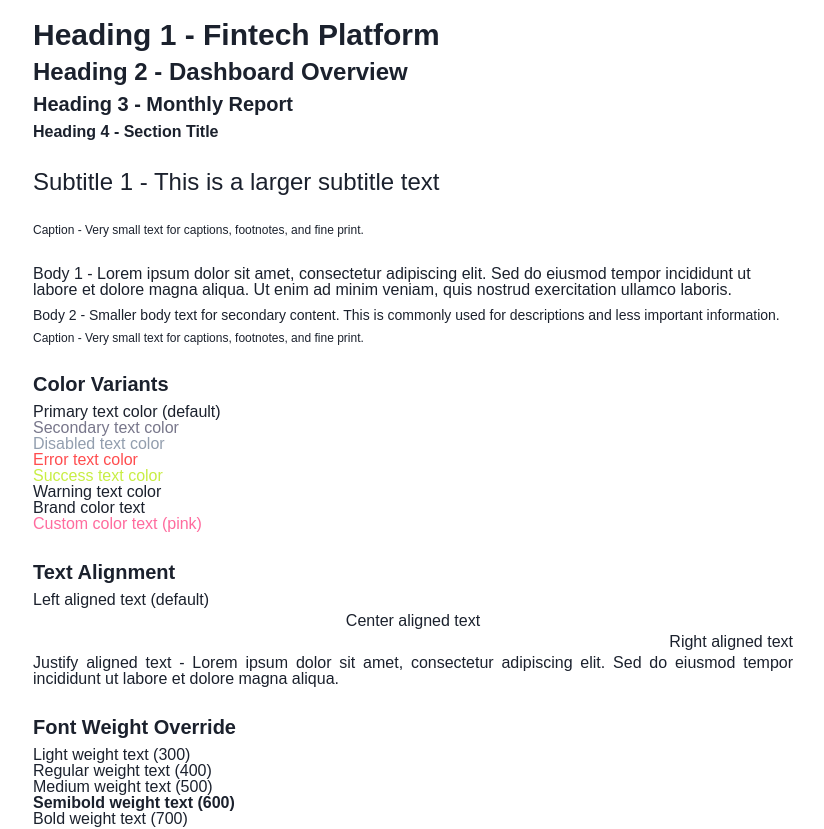
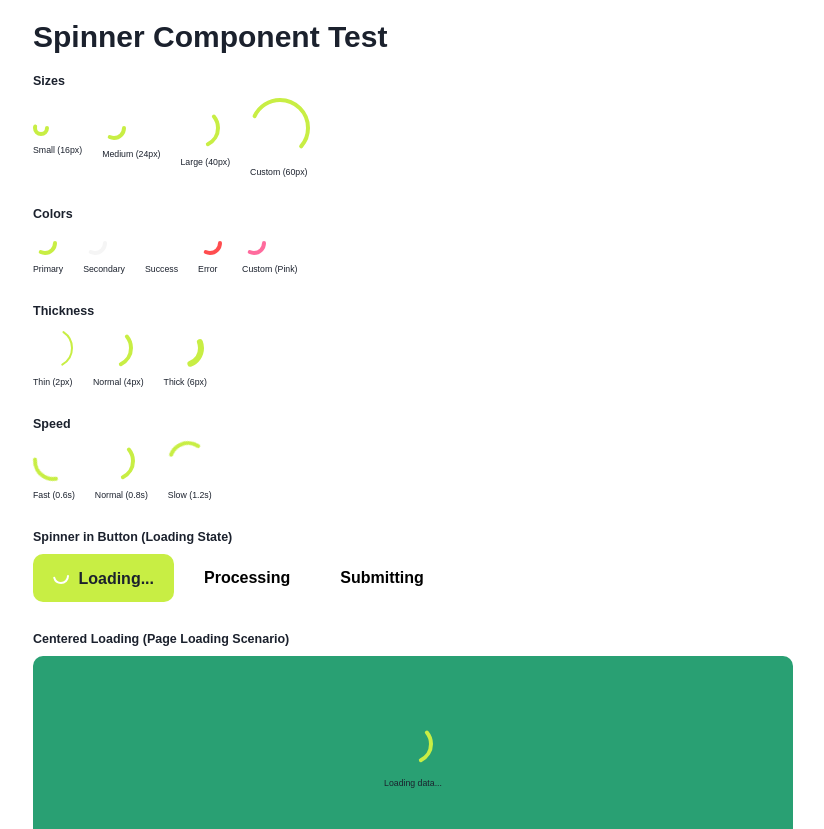
Before and after one commit to selkisamet/fintech-case, a React (Vite) app: page /login in a window 1280 px wide. Shown: the top 829 px of the page, without its empty margins (227-1051 px from the left). Built offline with nearby package versions, Linux system fonts and the light colour scheme.

Commit message:
feat: add Spinner atom component with animation

```diff
--- a/src/App.jsx
+++ b/src/App.jsx
@@ -1,7 +1,8 @@
 import { ThemeProvider } from 'styled-components';
 import { GlobalStyles } from './styles/GlobalStyles';
 import { theme } from './styles/theme';
-import Text from './components/atoms/Text/Text';
+import Button from './components/atoms/Button/Button';
+import Spinner from './components/atoms/Spinner/Spinner';
 
 function App() {
   return (
@@ -9,80 +10,127 @@ function App() {
       <GlobalStyles />
 
       <div style={{ padding: '2rem', maxWidth: '800px', margin: '0 auto' }}>
+        <h1 style={{ marginBottom: '2rem' }}>Spinner Component Test</h1>
+
         <div style={{ marginBottom: '3rem' }}>
-          <Text variant="heading1" as="h1">Heading 1 - Fintech Platform</Text>
-          <Text variant="heading2" as="h2" style={{ marginTop: '1rem' }}>Heading 2 - Dashboard Overview</Text>
-          <Text variant="heading3" as="h3" style={{ marginTop: '1rem' }}>Heading 3 - Monthly Report</Text>
-          <Text variant="heading4" as="h4" style={{ marginTop: '1rem' }}>Heading 4 - Section Title</Text>
+          <h2 style={{ marginBottom: '1rem', fontSize: '1.25rem' }}>Sizes</h2>
+          <div style={{ display: 'flex', gap: '2rem', alignItems: 'center' }}>
+            <div>
+              <Spinner size="small" />
+              <p style={{ fontSize: '0.875rem', marginTop: '0.5rem' }}>Small (16px)</p>
+            </div>
+            <div>
+              <Spinner size="medium" />
+              <p style={{ fontSize: '0.875rem', marginTop: '0.5rem' }}>Medium (24px)</p>
+            </div>
+            <div>
+              <Spinner size="large" />
+              <p style={{ fontSize: '0.875rem', marginTop: '0.5rem' }}>Large (40px)</p>
+            </div>
+            <div>
+              <Spinner size={60} />
+              <p style={{ fontSize: '0.875rem', marginTop: '0.5rem' }}>Custom (60px)</p>
+            </div>
+          </div>
         </div>
 
         <div style={{ marginBottom: '3rem' }}>
-          <Text variant="subtitle1">Subtitle 1 - This is a larger subtitle text</Text>
+          <h2 style={{ marginBottom: '1rem', fontSize: '1.25rem' }}>Colors</h2>
+          <div style={{ display: 'flex', gap: '2rem', alignItems: 'center', flexWrap: 'wrap' }}>
+            <div>
+              <Spinner color="primary" />
+              <p style={{ fontSize: '0.875rem', marginTop: '0.5rem' }}>Primary</p>
+            </div>
+            <div>
+              <Spinner color="secondary" />
+              <p style={{ fontSize: '0.875rem', marginTop: '0.5rem' }}>Secondary</p>
+            </div>
+            <div>
+              <Spinner color="success" />
+              <p style={{ fontSize: '0.875rem', marginTop: '0.5rem' }}>Success</p>
+            </div>
+            <div>
+              <Spinner color="error" />
+              <p style={{ fontSize: '0.875rem', marginTop: '0.5rem' }}>Error</p>
+            </div>
+            <div>
+              <Spinner color="#FF6B9D" />
+              <p style={{ fontSize: '0.875rem', marginTop: '0.5rem' }}>Custom (Pink)</p>
+            </div>
+          </div>
         </div>
 
         <div style={{ marginBottom: '3rem' }}>
-          <Text variant="caption" style={{ marginTop: '1rem' }}>
-            Caption - Very small text for captions, footnotes, and fine print.
-          </Text>
+          <h2 style={{ marginBottom: '1rem', fontSize: '1.25rem' }}>Thickness</h2>
+          <div style={{ display: 'flex', gap: '2rem', alignItems: 'center' }}>
+            <div>
+              <Spinner size="large" thickness={2} />
+              <p style={{ fontSize: '0.875rem', marginTop: '0.5rem' }}>Thin (2px)</p>
+            </div>
+            <div>
+              <Spinner size="large" thickness={4} />
+              <p style={{ fontSize: '0.875rem', marginTop: '0.5rem' }}>Normal (4px)</p>
+            </div>
+            <div>
+              <Spinner size="large" thickness={6} />
+              <p style={{ fontSize: '0.875rem', marginTop: '0.5rem' }}>Thick (6px)</p>
+            </div>
+          </div>
         </div>
 
         <div style={{ marginBottom: '3rem' }}>
-          <Text variant="body1">
-            Body 1 - Lorem ipsum dolor sit amet, consectetur adipiscing elit.
-            Sed do eiusmod tempor incididunt ut labore et dolore magna aliqua.
-            Ut enim ad minim veniam, quis nostrud exercitation ullamco laboris.
-          </Text>
-          <Text variant="body2" style={{ marginTop: '1rem' }}>
-            Body 2 - Smaller body text for secondary content.
-            This is commonly used for descriptions and less important information.
-          </Text>
-          <Text variant="caption" style={{ marginTop: '1rem' }}>
-            Caption - Very small text for captions, footnotes, and fine print.
-          </Text>
+          <h2 style={{ marginBottom: '1rem', fontSize: '1.25rem' }}>Speed</h2>
+          <div style={{ display: 'flex', gap: '2rem', alignItems: 'center' }}>
+            <div>
+              <Spinner size="large" speed="fast" />
+              <p style={{ fontSize: '0.875rem', marginTop: '0.5rem' }}>Fast (0.6s)</p>
+            </div>
+            <div>
+              <Spinner size="large" speed="normal" />
+              <p style={{ fontSize: '0.875rem', marginTop: '0.5rem' }}>Normal (0.8s)</p>
+            </div>
+            <div>
+              <Spinner size="large" speed="slow" />
+              <p style={{ fontSize: '0.875rem', marginTop: '0.5rem' }}>Slow (1.2s)</p>
+            </div>
+          </div>
         </div>
 
         <div style={{ marginBottom: '3rem' }}>
-          <Text variant="heading3" as="h3" style={{ marginBottom: '1rem' }}>Color Variants</Text>
-          <Text color="primary">Primary text color (default)</Text>
-          <Text color="secondary">Secondary text color</Text>
-          <Text color="disabled">Disabled text color</Text>
-          <Text color="error">Error text color</Text>
-          <Text color="success">Success text color</Text>
-          <Text color="warning">Warning text color</Text>
-          <Text color="brand">Brand color text</Text>
-          <Text customColor="#FF6B9E">Custom color text (pink)</Text>
+          <h2 style={{ marginBottom: '1rem', fontSize: '1.25rem' }}>
+            Spinner in Button (Loading State)
+          </h2>
+          <div style={{ display: 'flex', gap: '1rem', flexWrap: 'wrap' }}>
+            <Button $isLoading>
+              <Spinner size="small" color="white" thickness={2} style={{ marginRight: '0.5rem' }} /> Loading...
+            </Button>
+            <Button variant="secondary" $isLoading>Processing</Button>
+            <Button variant="outline" $isLoading>Submitting</Button>
+          </div>
         </div>
 
         <div style={{ marginBottom: '3rem' }}>
-          <Text variant="heading3" as="h3" style={{ marginBottom: '1rem' }}>Text Alignment</Text>
-          <Text align="left" style={{ marginBottom: '0.5rem' }}>Left aligned text (default)</Text>
-          <Text align="center" style={{ marginBottom: '0.5rem' }}>Center aligned text</Text>
-          <Text align="right" style={{ marginBottom: '0.5rem' }}>Right aligned text</Text>
-          <Text align="justify">Justify aligned text - Lorem ipsum dolor sit amet, consectetur adipiscing elit. Sed do eiusmod tempor incididunt ut labore et dolore magna aliqua.</Text>
+          <h2 style={{ marginBottom: '1rem', fontSize: '1.25rem' }}>
+            Centered Loading (Page Loading Scenario)
+          </h2>
+          <div style={{ height: '200px', display: 'flex', alignItems: 'center', justifyContent: 'center', backgroundColor: theme.colors.secondary, borderRadius: '1rem' }}>
+            <div style={{ textAlign: 'center' }}>
+              <Spinner size="large" />
+              <p style={{ marginTop: '1rem', color: theme.colors.text.secondary, fontSize: '0.875rem' }}>
+                Loading data...
+              </p>
+            </div>
+          </div>
         </div>
 
         <div style={{ marginBottom: '3rem' }}>
-          <Text variant="heading3" as="h3" style={{ marginBottom: '1rem' }}>Font Weight Override</Text>
-          <Text weight="light">Light weight text (300)</Text>
-          <Text weight="regular">Regular weight text (400)</Text>
-          <Text weight="medium">Medium weight text (500)</Text>
-          <Text weight="semibold">Semibold weight text (600)</Text>
-          <Text weight="bold">Bold weight text (700)</Text>
-        </div>
-
-        <div style={{ marginBottom: '3rem' }}>
-          <Text variant="heading3" as="h3" style={{ marginBottom: '1rem' }}>Polymorphic Component (Same style, different HTML tags)</Text>
-          <Text as="p">This is rendered as a &lt;p&gt; tag</Text>
-          <Text as="div">This is rendered as a &lt;div&gt; tag</Text>
-          <Text as="span">This is rendered as a &lt;span&gt; tag</Text>
-          <Text as="strong">This is rendered as a &lt;strong&gt; tag</Text>
-        </div>
-
-        <div style={{ padding: '2rem', backgroundColor: theme.colors.primary }}>
-          <Text variant="heading2" as="h2" style={{ marginBottom: '0.5rem' }}>Welcome to Fintech</Text>
-          <Text variant="subtitle1" color="secondary" style={{ marginBottom: '1.5rem' }}>Track your finances with ease</Text>
-          <Text variant="body1" style={{ marginBottom: '1rem' }}>Our platform helps you manage your financial transactions, monitor your total balance, and track your business capital efficiently.</Text>
-          <Text variant="caption" color="secondary">Last updated: 2 minutes ago</Text>
+          <h2 style={{ marginBottom: '1rem', fontSize: '1.25rem' }}>
+            Inline Spinner with Text
+          </h2>
+          <div style={{ display: 'flex', alignItems: 'center', gap: '0.5rem' }}>
+            <Spinner size="small" />
+            <span>Fetching latest data...</span>
+          </div>
         </div>
       </div>
     </ThemeProvider>
--- a/src/components/atoms/Spinner/Spinner.jsx
+++ b/src/components/atoms/Spinner/Spinner.jsx
@@ -0,0 +1,23 @@
+import { SpinnerContainer, SpinnerSVG } from './Spinner.styles';
+
+const Spinner = ({ size = 'medium', color = 'primary', thickness = 4, speed = 'normal', ...rest }) => {
+    const getNumericSize = () => {
+        if (typeof size === 'number') return size;
+        const sizeMap = { small: 16, medium: 24, large: 40 };
+        return sizeMap[size] || 24;
+    };
+
+    const numericSize = getNumericSize();
+    const center = numericSize / 2;
+    const radius = center - thickness / 2;
+
+    return (
+        <SpinnerContainer $size={size} {...rest}>
+            <SpinnerSVG viewBox={`0 0 ${numericSize} ${numericSize}`} $color={color} $thickness={thickness} $speed={speed}>
+                <circle cx={center} cy={center} r={radius} />
+            </SpinnerSVG>
+        </SpinnerContainer>
+    );
+};
+
+export default Spinner;
--- a/src/components/atoms/Spinner/Spinner.styles.js
+++ b/src/components/atoms/Spinner/Spinner.styles.js
@@ -0,0 +1,77 @@
+import styled, { keyframes, css } from 'styled-components';
+
+const spin = keyframes`
+  from {
+    transform: rotate(0deg);
+  }
+  to {
+    transform: rotate(360deg);
+  }
+`;
+
+const sizeStyles = {
+    small: css`
+    width: 1.6rem;
+    height: 1.6rem;
+  `,
+    medium: css`
+    width: 2.4rem;
+    height: 2.4rem;
+  `,
+    large: css`
+    width: 4rem;
+    height: 4rem;
+  `,
+};
+
+const getColorStyle = (color, theme) => {
+    const colorMap = {
+        primary: theme.colors.primary,
+        secondary: theme.colors.gray.gray3,
+        white: theme.colors.light,
+
+        success: theme.colors.success,
+        error: theme.colors.error,
+    };
+
+    return colorMap[color] || color;
+};
+
+const speedStyles = {
+    fast: '0.6s',
+    normal: '0.8s',
+    slow: '1.2s',
+};
+
+export const SpinnerContainer = styled.div`
+  display: inline-flex;
+  align-items: center;
+  justify-content: center;
+
+  ${({ $size = 'medium' }) =>
+        typeof $size === 'number' ? css`
+          width: ${$size}px;
+          height: ${$size}px;
+        `
+            : sizeStyles[$size]}
+`;
+
+export const SpinnerSVG = styled.svg`
+  width: 100%;
+  height: 100%;
+
+  animation: ${spin}
+    ${({ $speed = 'normal' }) => speedStyles[$speed]}
+    linear
+    infinite;
+
+  circle {
+    fill: none;
+    stroke: ${({ $color, theme }) => getColorStyle($color || 'primary', theme)};
+    stroke-width: ${({ $thickness = 4 }) => $thickness};
+    stroke-linecap: round;
+
+    stroke-dasharray: 80;
+    stroke-dashoffset: 60;
+  }
+`;
```
